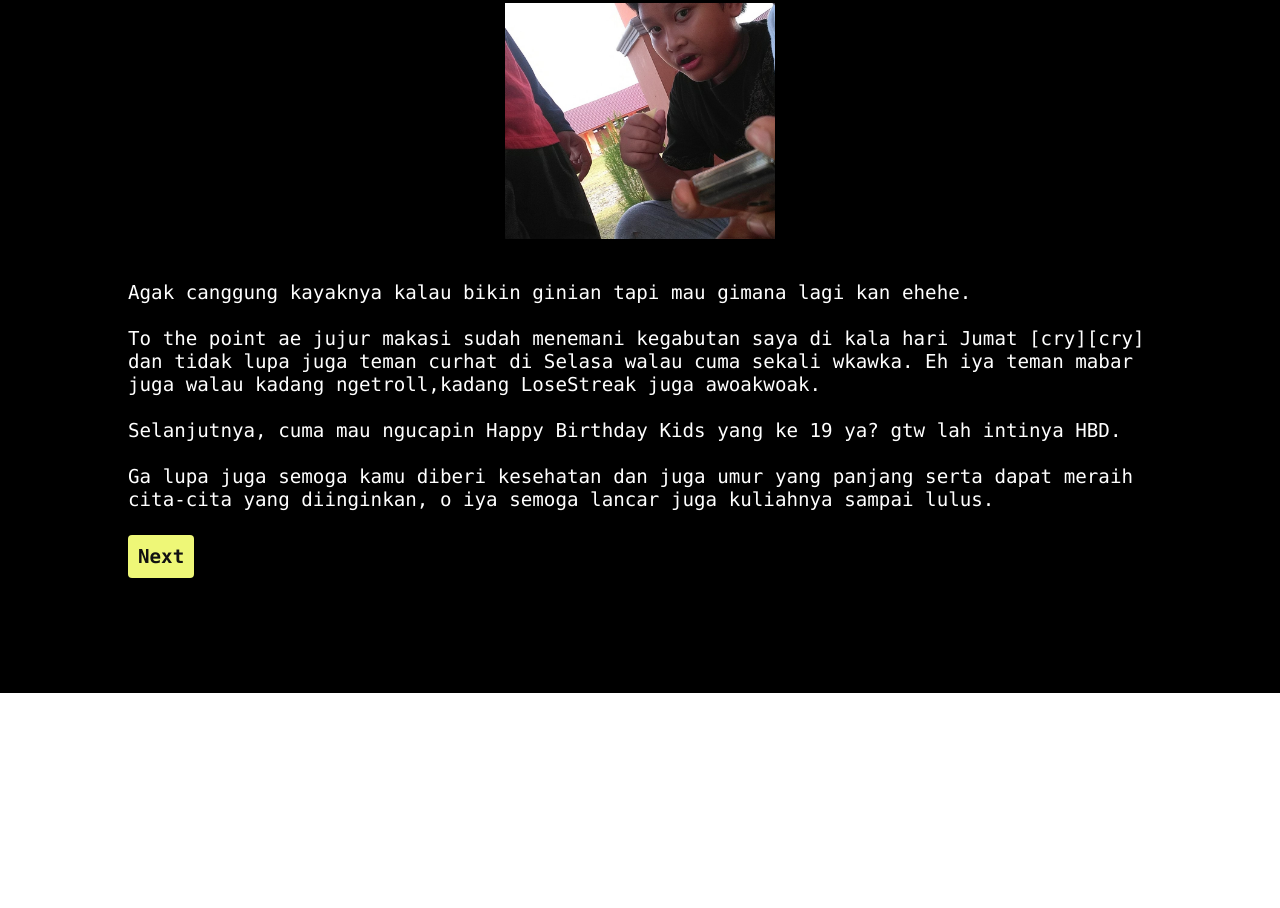
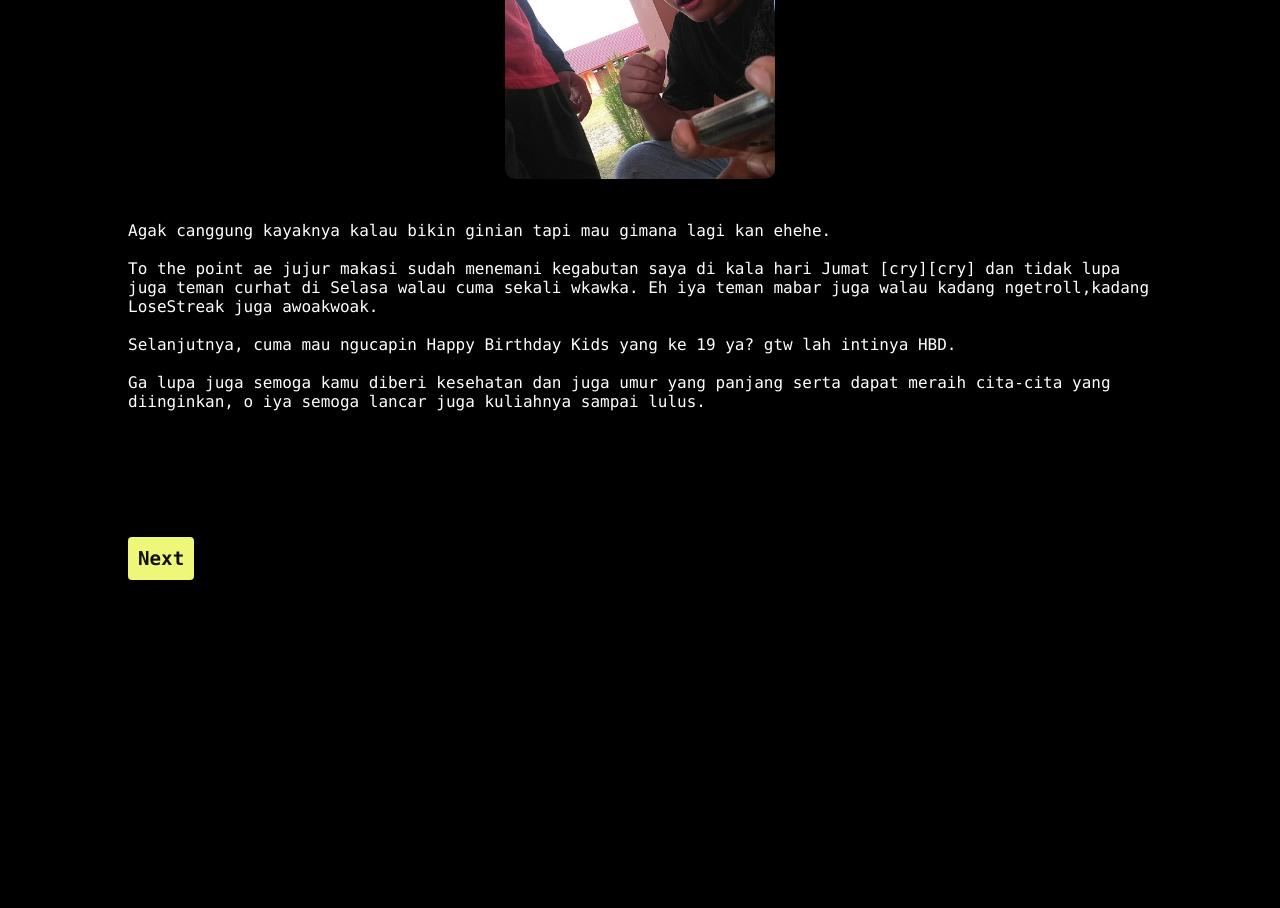
Before and after one commit to elain12/HappyBirthday-HBD2, a plain HTML site: page index.html in a window 1280 px wide. Shown: the part 187-1095 px from the top of the page. Before the commit the page ends 880 px from the top, so only its background shows below. Drawn offline with Linux system fonts and the light colour scheme.

Commit message:
Ganti Isi

```diff
--- a/style.css
+++ b/style.css
@@ -11,7 +11,7 @@ section
     top: 0;
     left: 0;
     width: 100%;
-    height: 110vh;
+    height: 170vh;
     display: flex;
     justify-content: center;
     align-items: center;
@@ -32,12 +32,23 @@ section .content
 {
     max-width: 80%;
     color: #fff;
+    margin-bottom: 90%;
+
 }
 section .content h2
 {
+    margin-top: 60%;
     font-size: 3em;
 }
+
+section .content img
+{
+border-radius: 4%;
+}
+
 section .content p
 {
-    font-size: 1.2em;
+    font-size: 1em;
+    margin-bottom: 10%;
+    align-content: space-between;
 }
```
